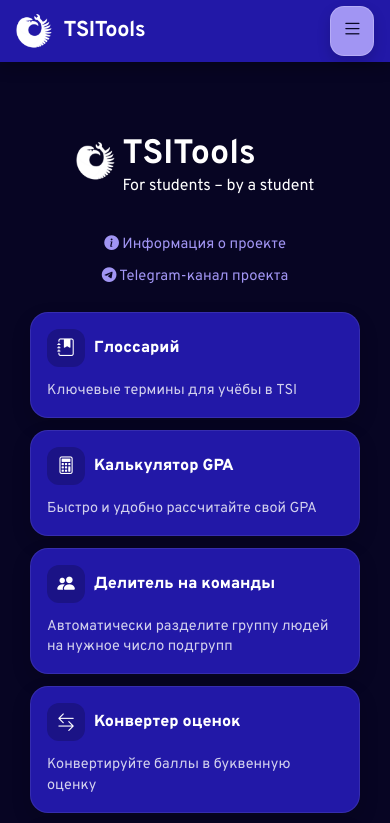
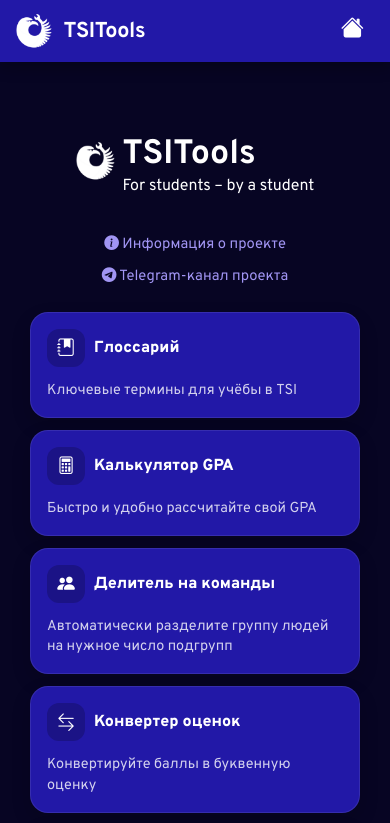
Before and after one commit to aidartheklutz/newTsiTools, a React (Vite) app: page / in a window 390 px wide. Shown: the top 823 px of the page. Built offline with nearby package versions, Linux system fonts and the light colour scheme; a web font is replaced by a local one.

Commit message:
update AI generators and bring back the old home icon on mobile navbar

```diff
--- a/src/components/NavBar.css
+++ b/src/components/NavBar.css
@@ -51,6 +51,10 @@
 
 .nav-menu {
   position: relative;
+}
+
+.nav-mobile-home {
+  display: none;
 }
 
 .navbar-wrapper .nav-menu-button {
@@ -191,26 +195,25 @@ body .navbar-wrapper .nav-menu-button:hover:not(:disabled) {
     font-size: 1.35rem;
   }
 
-  .nav-logo p,
-  .nav-menu-button span {
+  .nav-logo p {
     display: none;
   }
 
-  .navbar-wrapper .nav-menu-button {
-    width: 44px;
-    padding: 9px;
+  .nav-menu {
+    display: none;
   }
 
-  .nav-menu-panel {
-    position: fixed;
-    top: 74px;
-    right: 16px;
-    left: 16px;
-    width: auto;
-    max-height: calc(100vh - 90px);
+  .nav-mobile-home {
+    display: grid;
+    width: 44px;
+    height: 44px;
+    place-items: center;
+    color: var(--white);
+    font-size: 1.45rem;
+    text-decoration: none;
   }
 
-  .nav-menu-grid {
-    grid-template-columns: 1fr;
+  .nav-mobile-home:hover {
+    color: var(--link);
   }
 }
--- a/src/components/NavBar.jsx
+++ b/src/components/NavBar.jsx
@@ -94,6 +94,15 @@ export default function NavBar() {
             </div>
           )}
         </div>
+
+        <NavLink
+          to="/"
+          className="nav-mobile-home"
+          aria-label="Главная"
+          onClick={closeMenu}
+        >
+          <i className="bi bi-house-fill" aria-hidden="true"></i>
+        </NavLink>
       </div>
     </div>
   );
--- a/src/components/ai.js
+++ b/src/components/ai.js
@@ -162,7 +162,7 @@ Answer:
 ЗАПРОС ОТ ПОЛЬЗОВАТЕЛЯ:
 `;
 
-const model = "google/gemma-4-26b-a4b-it:free";
+const model = "nvidia/nemotron-3.5-lightning:free";
 
 async function query(data) {
   const response = await fetch(
```
